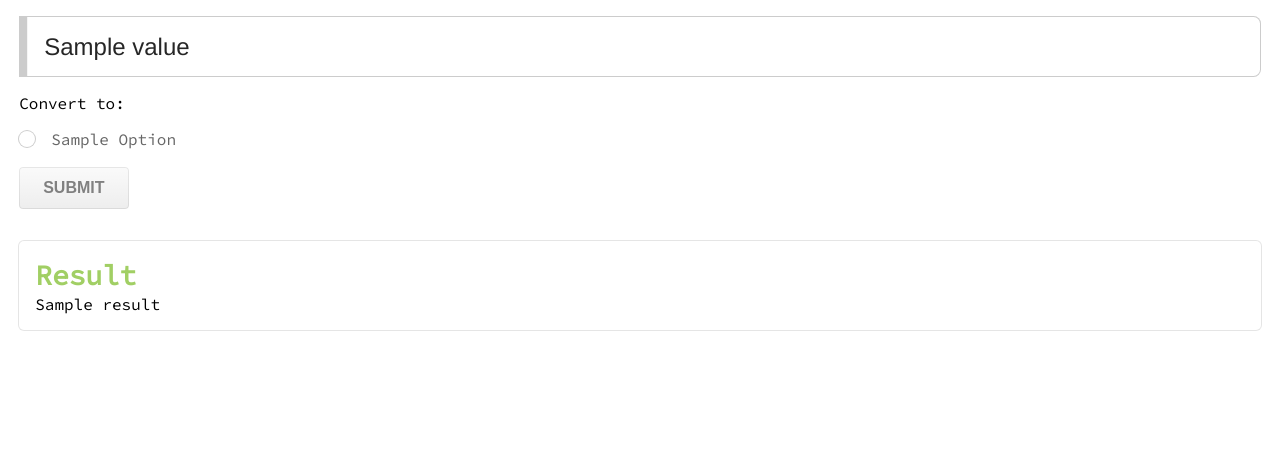
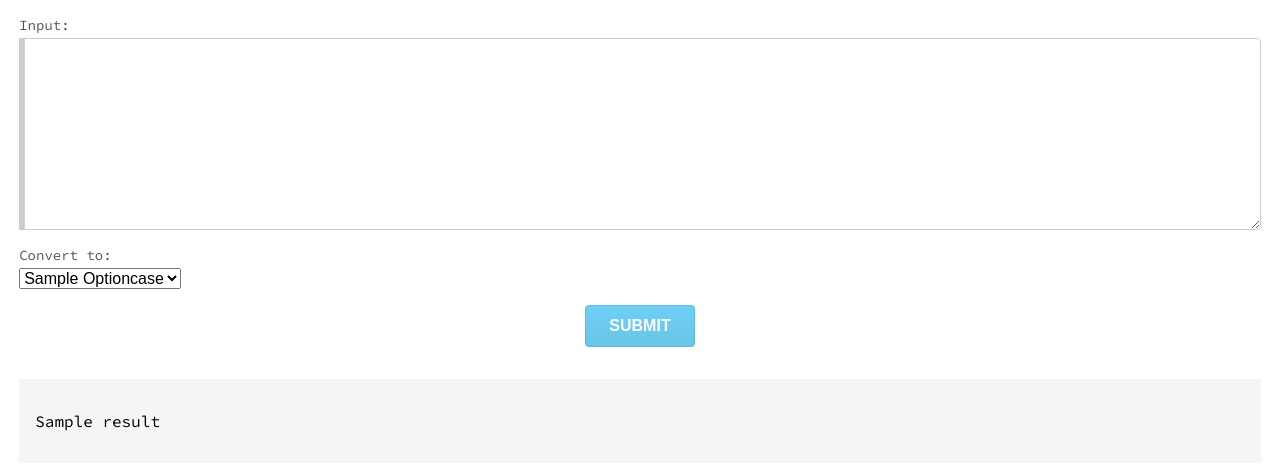
Before and after one commit to lovett/medley, a Python web app: template templates/lettercase.html in a window 1280 px wide. Shown: the part 74-544 px from the top of the page. Run offline with Jinja, Linux system fonts and the light colour scheme; the template is opened without the code that fills it: most values are stand-ins (such as "Sample title", 1, 10 or a date in 2020).

Commit message:
Revised lettercase html template to make field focus more obvious

```diff
--- a/static/css/medley.css
+++ b/static/css/medley.css
@@ -48,3 +48,24 @@ HEADER .supplemental {
 .ui.segment.map {
     padding: .5em;
 }
+
+INPUT[type=submit] {
+    padding: 0 1em;
+    font-size: 4em;
+}
+
+.field SELECT {
+    font-size: 1em;
+}
+
+.ui.focusable.button {
+}
+.ui.focusable.blue.button:focus {
+    background-color: green;
+}
+
+.results {
+    margin-top: 2em;
+    padding: 2em 1em;
+    background-color: #f5f5f5;
+}
--- a/templates/lettercase.html
+++ b/templates/lettercase.html
@@ -7,31 +7,27 @@
 
 {% block page_body %}
 <form class="sixteen wide column ui form" method="post" action="/lettercase">
-        <div class="grouped inline fields">
-            <div class="ui massive input">
-                <input type="text" id="number" name="value" value="{{ value|default('', true) }}" autofocus/>
-            </div>
+    <div class="field">
+        <label for="value">Input:</label>
+        <textarea id="value" name="value" value="{{ value|default('', true) }}" autofocus></textarea>
+    </div>
+    <div class="field">
+        <label for="style">Convert to:</label>
+        <select id="style" name="style" class="ui">
+            {% for option in styles %}
+            <option value="{{ option }}" {% if option == style %}selected{% endif %}>{{ option|title }}case</option>
+            {% endfor %}
+        </select>
+    </div>
+    <div class="ui center aligned grid">
+        <input type="submit" value="Submit" class="ui blue focusable button"/>
+    </div>
 
-            <p>Convert to:</p>
-            {% for option in styles %}
-            <div class="field">
-                <fieldgroup class="ui radio checkbox">
-                    <input id="{{ option }}" type="radio" name="style" value="{{ option }}" {% if option == style %}checked{% endif %}/>
-                    <label for="{{ option }}" class="ui radio checkbox">{{ option|title }}</label>
-                </fieldgroup>
-            </div>
-            {% endfor %}
-        </div>
-        <button class="ui submit button">Submit</button>
+{% if result %}
+    <div class="results">
+        <p>{{ result }}</p>
     </div>
+{% endif %}
 </form>
 
-{% if result %}
-<div class="sixteen wide column">
-    <div class="ui segment">
-        <h2 class="ui green header">Result</h2>
-        {{ result }}
-    </div>
-</div>
-{% endif %}
 {% endblock %}
```
